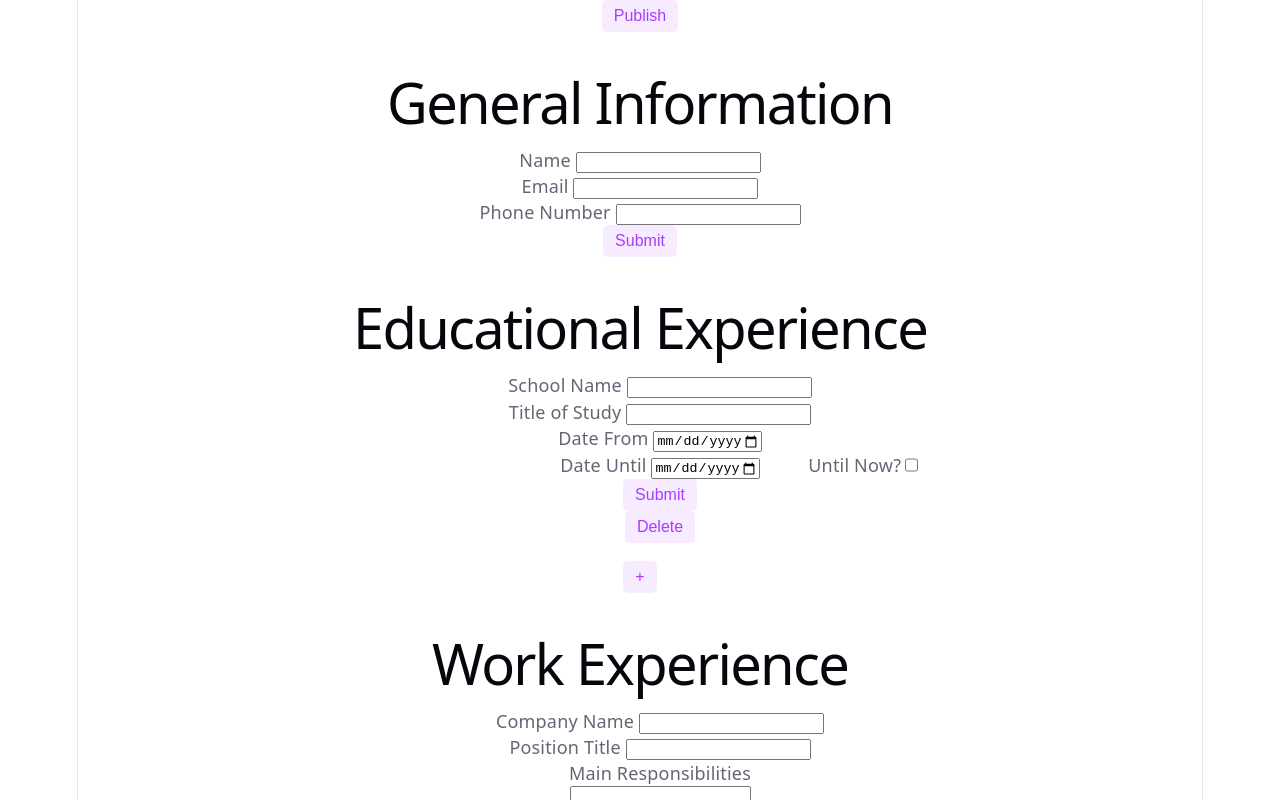
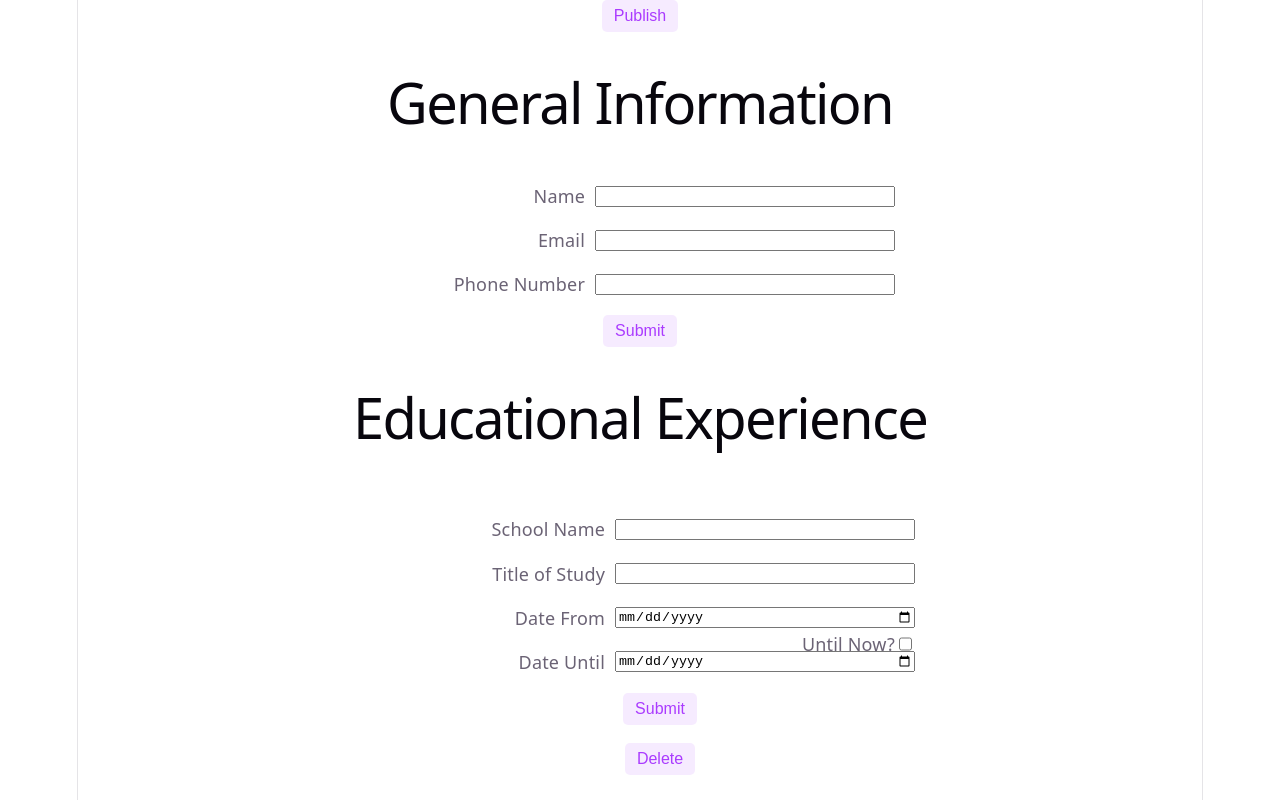
Before and after one commit to nick-x-han/cvapplication-review, a React (Vite) app: page / in a window 1280 px wide. Shown: the top 800 px of the page. Built offline with nearby package versions, Linux system fonts and the light colour scheme.

Commit message:
Apply several style changes

```diff
--- /dev/null
+++ b/src/Forms.css
@@ -0,0 +1,7 @@
+form {
+  display: flex;
+  gap: 1rem;
+  justify-content: center;
+  flex-direction: column;
+  align-items: center;
+}
--- a/src/Forms.jsx
+++ b/src/Forms.jsx
@@ -1,5 +1,6 @@
 import { useState } from "react";
 import { FormField, TextAreaInput, DateInput } from "./Inputs"
+import "./Forms.css"
 
 function validateForm(form) {
   const inputs = form.querySelectorAll("input, textarea, select");
--- a/src/Inputs.css
+++ b/src/Inputs.css
@@ -6,14 +6,19 @@
 
 .checkboxSide {
   position: absolute;
-  left: 250px;
+  right: 0px;
   display: flex;
   width: max-content;
 }
 
 .field {
-  &:required {
-    border-color: red;
+  display: grid;
+  grid-template-columns: 200px 300px;
+  align-items: center;
+  gap: 10px;
+
+  & > label {
+    text-align: right;
   }
 }
 
--- a/src/Inputs.jsx
+++ b/src/Inputs.jsx
@@ -84,7 +84,7 @@ function TextAreaInput({ name, isEditing }) {
   return (
     <>
       {isEditing ? (
-        <>
+        <div className="field">
           <label htmlFor={id}>{name}</label>
           <textarea
             id={id}
@@ -92,7 +92,7 @@ function TextAreaInput({ name, isEditing }) {
             onChange={(e) => setText(e.target.value)}
             required
           ></textarea>
-        </>
+        </div>
       ) : (
         <p>
           {name} {text}
--- a/src/Section.css
+++ b/src/Section.css
@@ -1,11 +1,15 @@
-form {
+.section {
   display: flex;
+  justify-content: center;
   flex-direction: column;
-  justify-content: center;
   align-items: center;
+  gap: 2rem;
 
+  & > ul {
+    display: flex;
+    justify-content: center;
+    flex-direction: column;
+    align-items: center;
+    gap: 2rem;
+  }
 }
-
-section {
-
-}
--- a/src/Section.jsx
+++ b/src/Section.jsx
@@ -4,7 +4,7 @@ import { useState } from "react";
 
 function GeneralSection() {
   return (
-    <section id={"general"}>
+    <section id={"general"} className="section">
       <h1>{"General Information"}</h1>
       <GeneralForm></GeneralForm>
     </section>
@@ -24,7 +24,7 @@ function EducationSection() {
   }
 
   return (
-    <section id="education">
+    <section id="education" className="section">
       <h1>{"Educational Experience"}</h1>
       <ul>
         {formsList.map((id) => {
@@ -51,7 +51,7 @@ function WorkSection() {
   }
 
   return (
-    <section id="work">
+    <section id="work" className="section">
       <h1>{"Work Experience"}</h1>
       <ul>
         {formsList.map((id) => {
```
